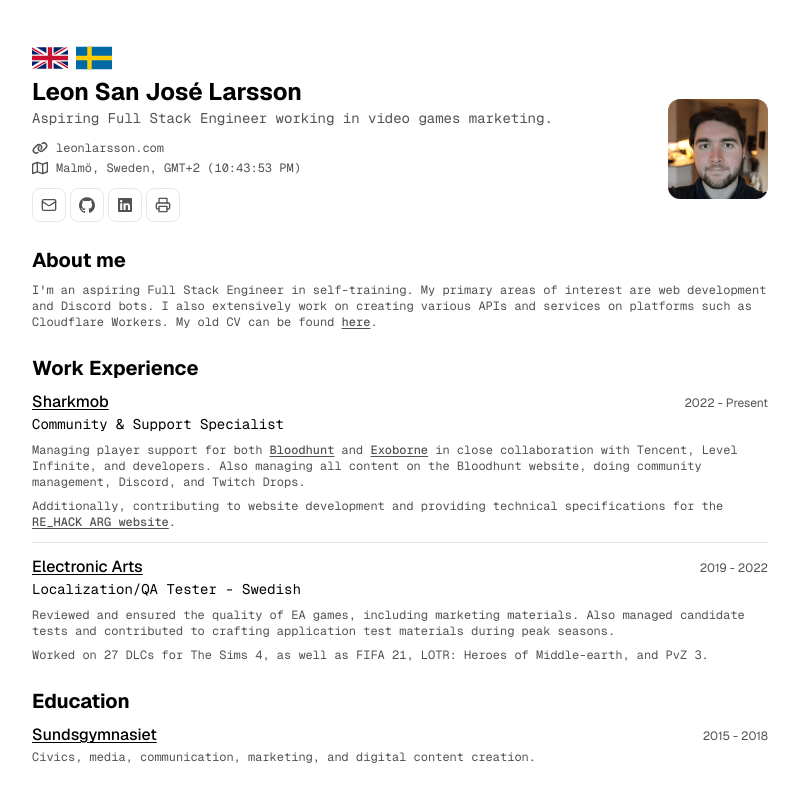
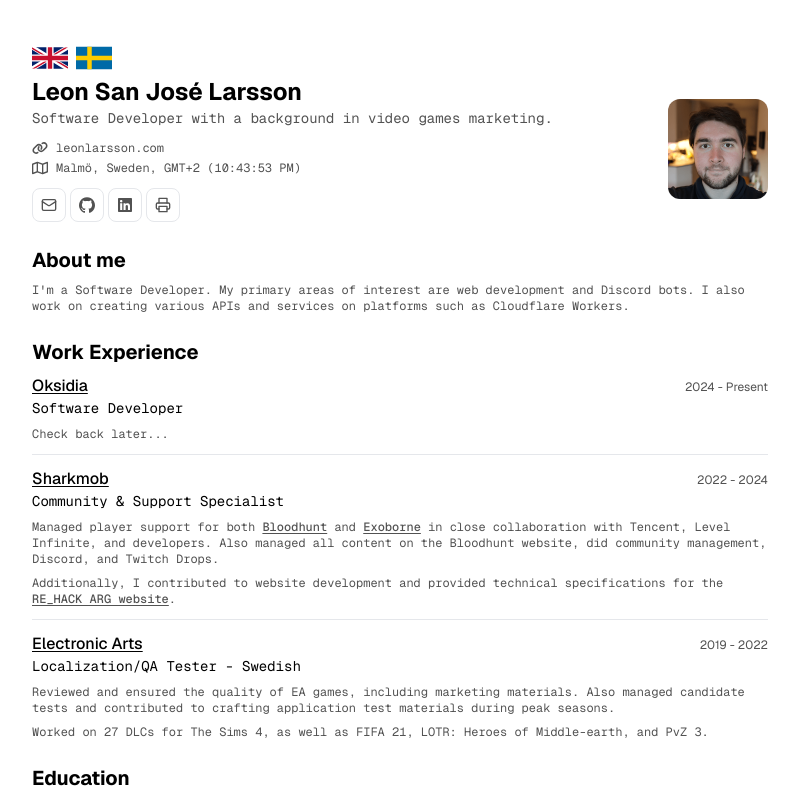
Before and after one commit to leonlarsson/leon-home, a Next.js app: page /en/cv in a window 1280 px wide. Shown: the top 793 px of the page, without its empty margins (240-1039 px from the left). Built offline with nearby package versions, Linux system fonts and the light colour scheme.

Commit message:
cv: update data

```diff
--- a/data/cv/index.tsx
+++ b/data/cv/index.tsx
@@ -34,10 +34,10 @@ export const profileSection: CVProfileSection = {
   name: "Leon San José Larsson",
   avatar: avatar,
   tagline: {
-    en: "Aspiring Full Stack Engineer working in video games marketing.",
-    sv: "Aspirerande Full Stack-utvecklare som arbetar med marknadsföring.",
+    en: "Software Developer with a background in video games marketing.",
+    sv: "Mjukvaruutvecklare med bakgrund inom marknadsföring av datorspel.",
   },
-  title: "Community & Support Specialist",
+  title: "Software Developer",
   url: {
     href: "https://leonlarsson.com",
     text: "leonlarsson.com",
@@ -84,10 +84,10 @@ export const aboutSection: CVAboutSection = {
   },
   sectionDescription: {
     en: [
-      "I'm an aspiring Full Stack Engineer in self-training. My primary areas of interest are web development and Discord bots. I also extensively work on creating various APIs and services on platforms such as Cloudflare Workers. My old CV can be found [here](https://leonlarsson.com/cv-old).",
+      "I'm a Software Developer. My primary areas of interest are web development and Discord bots. I also work on creating various APIs and services on platforms such as Cloudflare Workers.",
     ],
     sv: [
-      "Jag är en aspirerande Full Stack-utvecklare. Mina primära intresseområden är webbutveckling och Discord-bottar. Jag arbetar också omfattande med att skapa olika API:er och tjänster på plattformar som Cloudflare Workers. Mitt gamla CV finns [här](https://leonlarsson.com/cv-old-swe).",
+      "Jag är en mjukvaruutvecklare. Mina primära intresseområden är webbutveckling och Discord-bottar. Jag arbetar också omfattande med att skapa olika API:er och tjänster på plattformar som Cloudflare Workers.",
     ],
   },
 } satisfies CVAboutSection;
@@ -100,20 +100,31 @@ export const employmentSection: CVEmploymentSection = {
   },
   history: [
     {
+      title: "Software Developer",
+      company: "Oksidia",
+      companyUrl: "https://oksidia.fi/",
+      description: {
+        en: ["Check back later..."],
+        sv: ["Kom tillbaka senare.."],
+      },
+      start: "2024-05-27",
+    },
+    {
       title: "Community & Support Specialist",
       company: "Sharkmob",
       companyUrl: "https://sharkmob.com",
       description: {
         en: [
-          "Managing player support for both [Bloodhunt](https://bloodhunt.com) and [Exoborne](https://exoborne.com) in close collaboration with Tencent, Level Infinite, and developers. Also managing all content on the Bloodhunt website, doing community management, Discord, and Twitch Drops.",
-          "Additionally, contributing to website development and providing technical specifications for the [RE_HACK ARG website](https://exoborne.com/rehack).",
+          "Managed player support for both [Bloodhunt](https://bloodhunt.com) and [Exoborne](https://exoborne.com) in close collaboration with Tencent, Level Infinite, and developers. Also managed all content on the Bloodhunt website, did community management, Discord, and Twitch Drops.",
+          "Additionally, I contributed to website development and provided technical specifications for the [RE_HACK ARG website](https://exoborne.com/rehack).",
         ],
         sv: [
-          "Hanterar spelarsupport på både [Bloodhunt](https://bloodhunt.com) och [Exoborne](https://exoborne.com) i nära samarbete med Tencent, Level Infinite och utvecklare. Hanterar även allt innehåll på Bloodhunts webbplats, gör community management, Discord och Twitch Drops.",
-          "Bidrar även till webbutveckling och ger tekniska specifikationer för [RE_HACK ARG-webbplatsen](https://exoborne.com/rehack).",
+          "Hanterade spelarsupport för både [Bloodhunt](https://bloodhunt.com) och [Exoborne](https://exoborne.com) i nära samarbete med Tencent, Level Infinite och utvecklare. Hanterade även allt innehåll på Bloodhunts webbplats, gjorde community management, Discord och Twitch Drops.",
+          "Bidrog även till webbutveckling och gav tekniska specifikationer för [RE_HACK ARG-webbplatsen](https://exoborne.com/rehack).",
         ],
       },
       start: "2022-08-10",
+      end: "2024-05-26",
     },
     {
       title: "Localization/QA Tester - Swedish",
```
